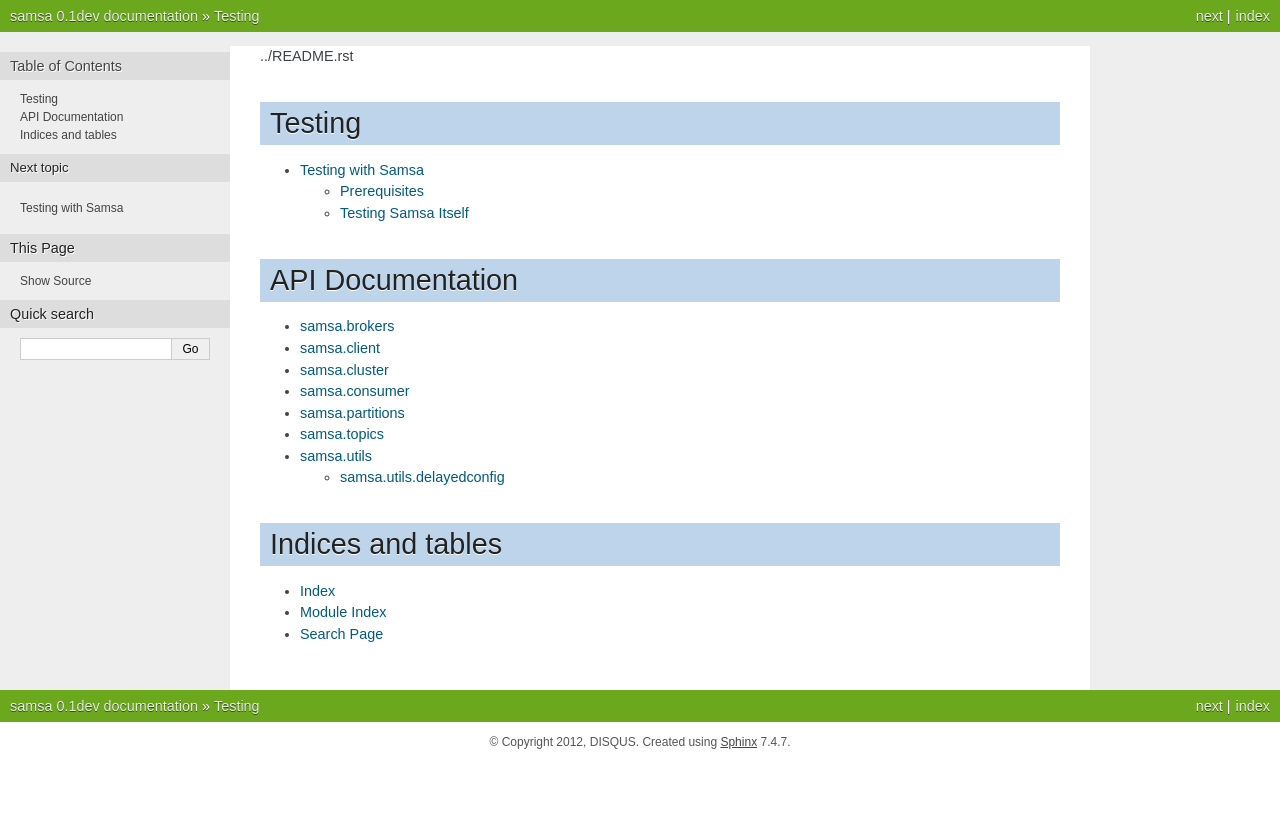
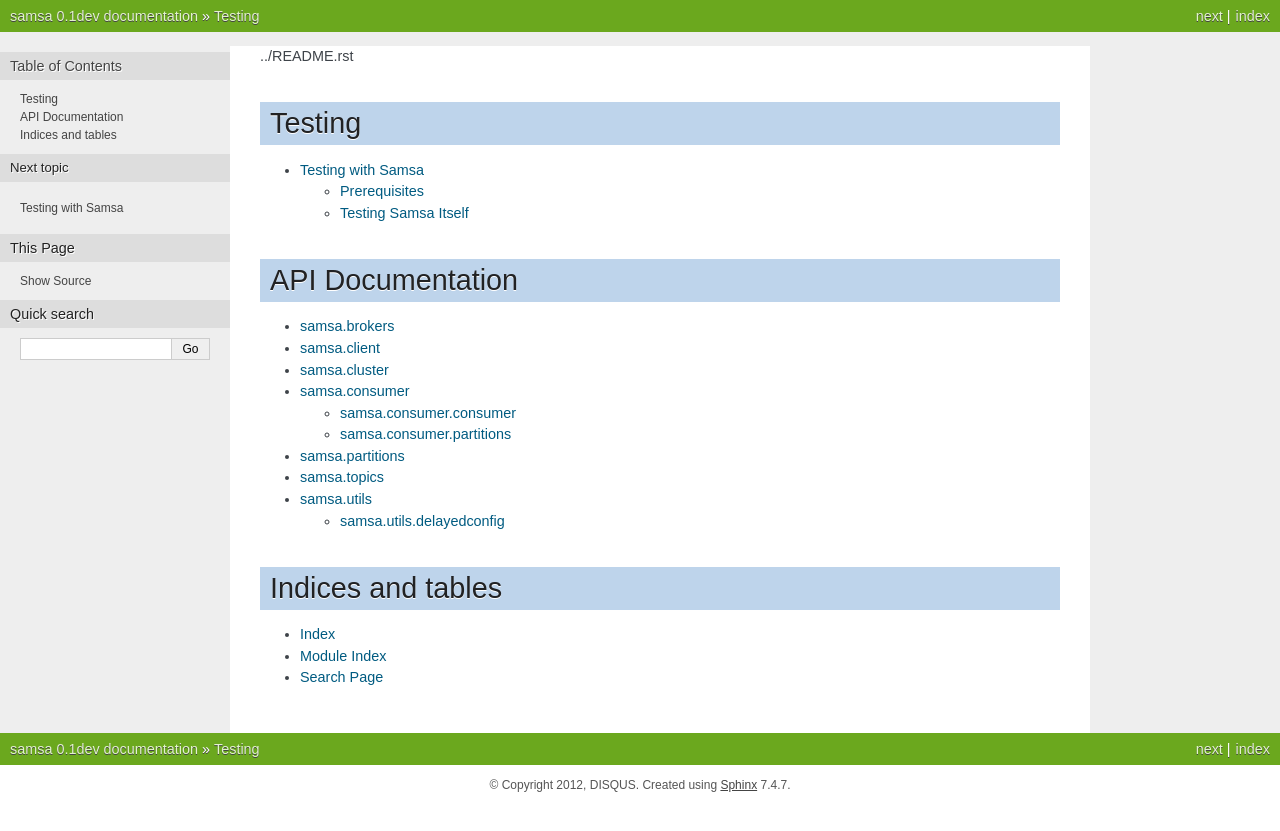
Before and after one commit to Parsely/pykafka, a Sphinx documentation site: the page built from doc/index.rst, in a window 1280 px wide. Shown: the top 831 px of the page. Built offline with Sphinx 7.4.7, drawn with Linux system fonts in a browser that asks for light colours.

Commit message:
update consumer docs to match module structure

```diff
--- a/doc/api/consumer.rst
+++ b/doc/api/consumer.rst
@@ -3,3 +3,15 @@
 
 .. automodule:: samsa.consumer
    :members:
+
+samsa.consumer.consumer
+-----------------------
+
+.. automodule:: samsa.consumer.consumer
+   :members:
+
+samsa.consumer.partitions
+-------------------------
+
+.. automodule:: samsa.consumer.partitions
+   :members:
```
